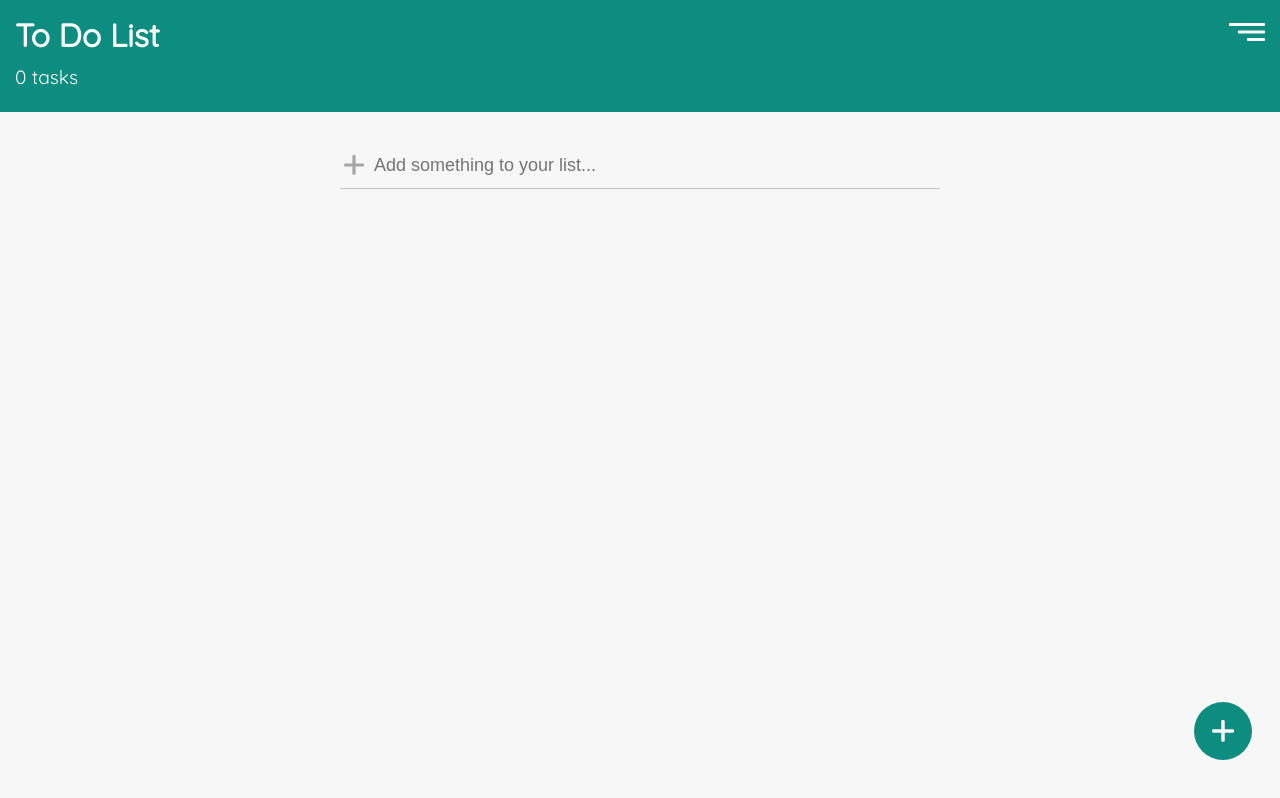
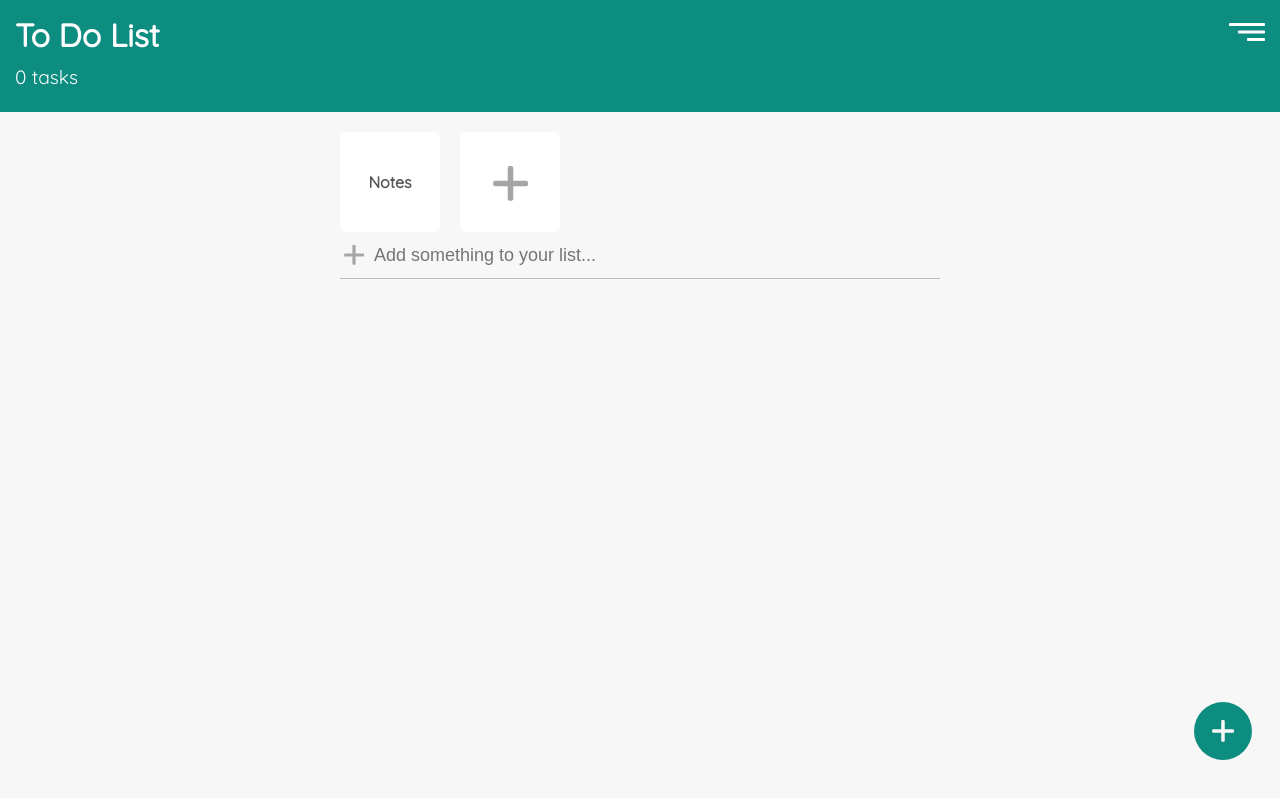
Before and after one commit to AlexanderLyon/Tasks, a React app: page / in a window 1280 px wide. Built offline with nearby package versions, Linux system fonts and the light colour scheme.

Commit message:
Prep for multiple list support

```diff
--- a/src/App.js
+++ b/src/App.js
@@ -1,6 +1,7 @@
 import React from 'react';
 import ReactDOM from 'react-dom';
 import { Menu } from './Menu';
+import { ListView } from './ListView';
 import { List } from './List';
 
 export class App extends React.Component {
@@ -17,6 +18,7 @@ export class App extends React.Component {
     this.updateTaskCount = this.updateTaskCount.bind(this);
     this.updateListName = this.updateListName.bind(this);
     this.setTheme = this.setTheme.bind(this);
+    this.addNewList = this.addNewList.bind(this);
   }
 
   loadDatabase() {
@@ -48,6 +50,32 @@ export class App extends React.Component {
 
     };
   }
+
+
+  addNewList() {
+    let request = window.indexedDB.open('NotesData', 1);
+
+    request.onsuccess = (event) => {
+      let db = request.result;
+
+      request.onupgradeneeded = (e) => {
+        if (!db.objectStoreNames.contains('New List')) {
+          let objectStore = db.createObjectStore('New List', {keyPath: 'id', autoIncrement: true});
+          objectStore.createIndex('body', 'body', {unique: false});
+        }
+        else {
+          console.error('List with that name already exists');
+        }
+
+        setTimeout(() => {
+          this.setState({ database: db }, () => {
+            console.log('New table created');
+          });
+        }, 3000);
+      }
+    };
+  }
+
 
   setTheme(color) {
     color = color.toLowerCase();
@@ -101,6 +129,11 @@ export class App extends React.Component {
   }
 
 
+  componentWillMount() {
+    // Initial load, select first list
+  }
+
+
   componentDidMount() {
     this.loadDatabase();
 
@@ -131,10 +164,12 @@ export class App extends React.Component {
         </header>
 
         <section id="content">
+          <ListView database={this.state.database} addNew={this.addNewList}/>
           { this.state.database &&
             <List
               updateTaskCount={this.updateTaskCount}
               colorTheme={this.state.colorTheme}
+              listTitle={'New List'}
               database={this.state.database}
             />
           }
--- a/src/List.js
+++ b/src/List.js
@@ -6,7 +6,6 @@ export class List extends React.Component {
   constructor(props) {
     super(props);
     this.state = {
-      title: 'New List',
       lastUpdated: null,
       taskList: [],
       removedList: [],
--- /dev/null
+++ b/src/ListView.js
@@ -0,0 +1,39 @@
+import React from 'react';
+import ReactDOM from 'react-dom';
+
+export class ListView extends React.Component {
+  constructor(props) {
+    super(props);
+    this.state = {};
+
+    this.printLists = this.printLists.bind(this);
+  }
+
+  printLists() {
+    if (this.props.database != null) {
+      const tableNames = this.props.database.objectStoreNames;
+      const lists = Object.keys(tableNames).map(i => {
+        const name = tableNames[i].charAt(0).toUpperCase() + tableNames[i].substr(1);
+        return <li>{name}</li>;
+      });
+
+      // 'Add a list' button
+      lists.push(
+        <li onClick={this.props.addNew}>
+          <img src="images/plus.svg" alt="New list"/>
+        </li>
+      );
+
+      return <ul>{lists}</ul>;
+    }
+  }
+
+  render() {
+    return (
+      <div id="list-view">
+        {this.printLists()}
+      </div>
+    );
+  }
+
+}
--- a/style.css
+++ b/style.css
@@ -37,6 +37,10 @@ header p {
   margin: 7px 0px 8px 0px;
   font-size: 1.2em;
   color: white;
+}
+
+::-webkit-scrollbar {
+  background: transparent;
 }
 
 main {
@@ -128,6 +132,31 @@ h2.theme-grey, button.theme-grey { color: #414750; }
   margin: 20px auto 0px auto;
 }
 
+#list-view ul {
+  list-style: none;
+  white-space: nowrap;
+  overflow-x: scroll;
+}
+#list-view li {
+  display: inline-block;
+  margin-right: 20px;
+  text-align: center;
+  vertical-align: middle;
+  line-height: 100px;
+  height: 100px;
+  width: 100px;
+  color: #555555;
+  font-weight: bold;
+  background-color: #FFFFFF;
+  border-radius: 6px;
+  cursor: pointer;
+}
+#list-view li img {
+  height: 35%;
+  width: 35%;
+  vertical-align: middle;
+}
+
 .list h2 {
   display: inline-block;
   font-weight: bold;
@@ -149,7 +178,7 @@ h2.theme-grey, button.theme-grey { color: #414750; }
 }
 
 .list {
-  margin-top: 30px;
+  margin-top: 0px;
 }
 
 #todo-list {
@@ -198,10 +227,6 @@ li .icon {
   background-size: 19px;
   background-position-y: 14px;
   background-position-x: 8px;
-}
-
-li ::-webkit-scrollbar {
-  background: transparent;
 }
 
 #todo-list .task-content {
```
Also changed, not shown: 1 other file (tests, documents, lock files or other folders).
